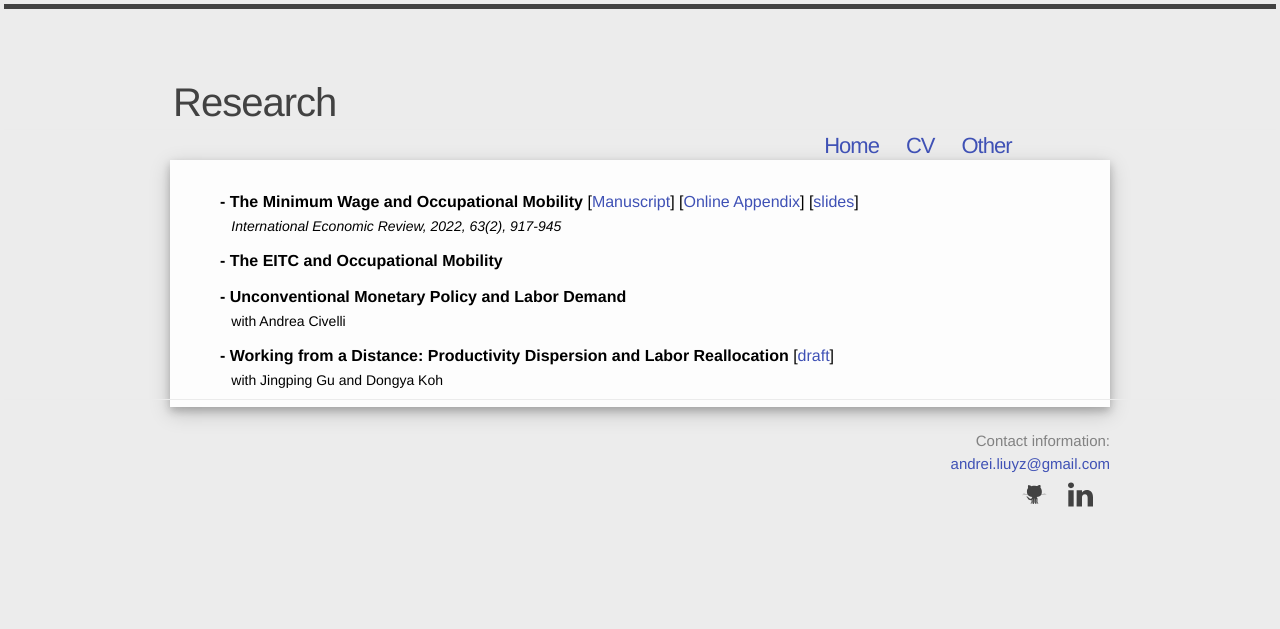
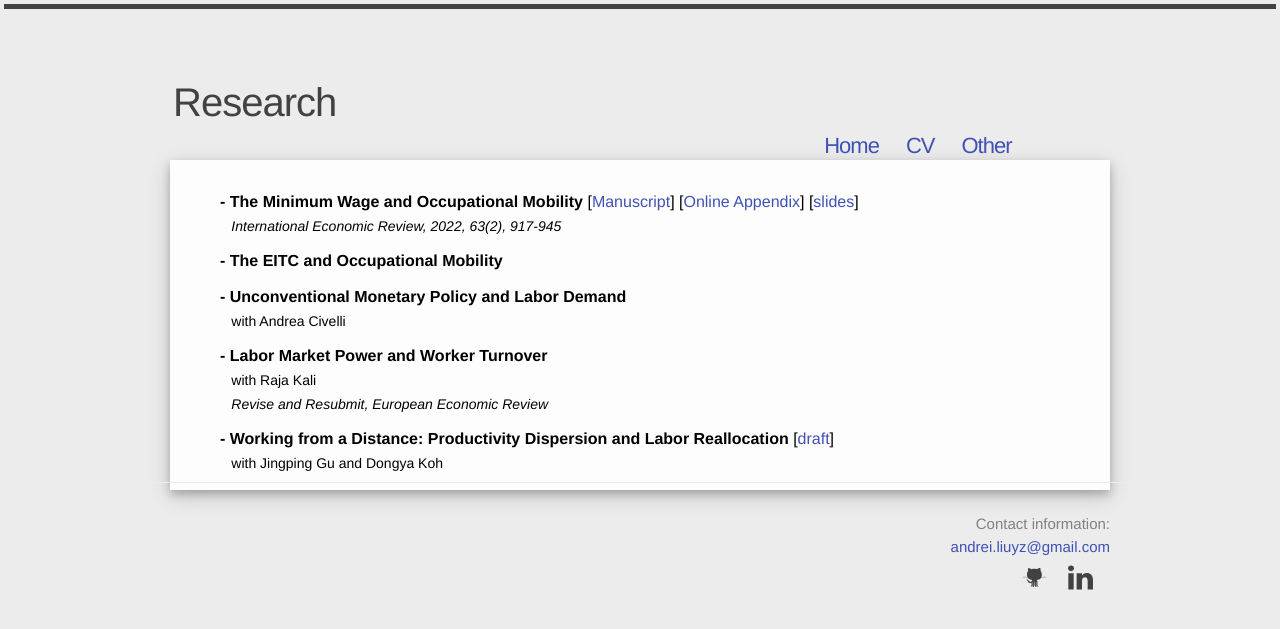
Before and after one commit to Andrew-YizhouLiu/Andrew-YizhouLiu.github.io, a Jekyll site: the page built from research.html, in a window 1280 px wide. Shown: the top 629 px of the page. Built offline with Jekyll 4.4.1, drawn with Linux system fonts in a browser that asks for light colours; comment, search, counter and statistics services are not loaded.

Commit message:
Update research.html

```diff
--- a/research.html
+++ b/research.html
@@ -54,6 +54,12 @@
            <br>
          <span style="font-size:14px;margin-left:0.3cm;"> with Andrea Civelli <span>
           <p style="margin-bottom: -0.4cm;">   </p>
+
+          <p style="margin-bottom: 0.7cm;font-size:16px;color:black"><b> - Labor Market Power and Worker Turnover </b>
+             <br>
+           <span style="font-size:14px;margin-left:0.3cm;"> with Raja Kali  <span>
+        <br/> <span style="font-size:14px;margin-left:0.3cm;font-style:italic;"> Revise and Resubmit, European Economic Review <span> </p>
+            <p style="margin-bottom: -0.4cm;">   </p>
 
           <p style="margin-bottom: 0.7cm;font-size:16px;color:black"><b> - Working from a Distance:
           Productivity Dispersion and Labor Reallocation </b>
@@ -118,6 +124,12 @@
        <span style="font-size:12px;margin-left:0.3cm;"> with Andrea Civelli <span>
         <p style="margin-bottom: -0.4cm;">   </p>
 
+        <p style="margin-bottom: 0.7cm;font-size:14px;color:black"><b> - Labor Market Power and Worker Turnover </b>
+           <br>
+         <span style="font-size:12px;margin-left:0.3cm;"> with Raja Kali  <span>
+      <br/> <span style="font-size:12px;margin-left:0.3cm;font-style:italic;"> Revise and Resubmit, European Economic Review <span> </p>
+          <p style="margin-bottom: -0.4cm;">   </p>
+
         <p style="margin-bottom: 0.7cm;font-size:14px;color:black"><b> - Working from a Distance:
         Productivity Dispersion and Labor Reallocation </b>
           [<a href="files/COVID_Recovery.pdf"
```
